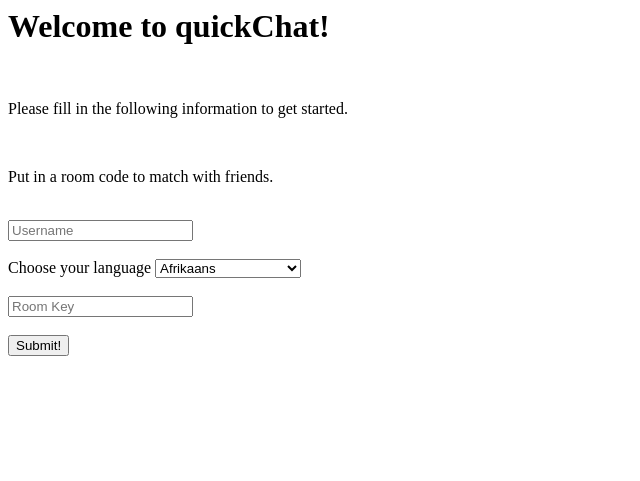
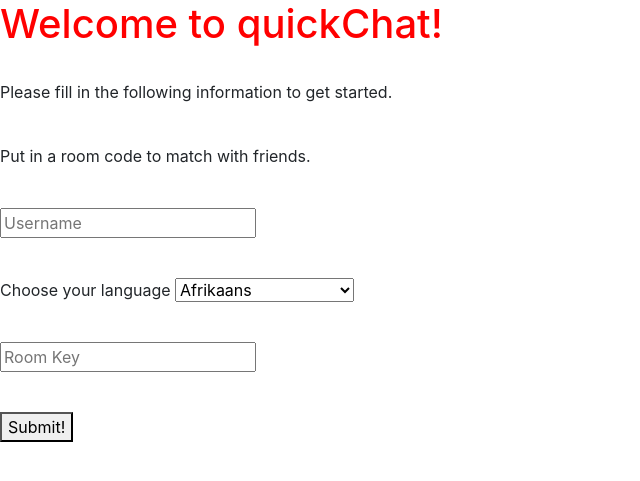
Before and after one commit to JZDaBoss123/quickChat, a Flask app: page / in a window 1280 px wide. Shown: the top 481 px of the page, without its empty margins (0-640 px from the left). Run offline with Flask 2, Linux system fonts and the light colour scheme; some libraries are stand-ins or nearby versions.

Commit message:
css path fixed

```diff
--- /dev/null
+++ b/static/css/main.css
@@ -0,0 +1,8 @@
+.info-form {
+    margin: auto;
+    width: 600px;
+}
+
+h1 {
+    color: red;
+}
--- a/templates/index.html
+++ b/templates/index.html
@@ -3,6 +3,15 @@
     <script src="https://ajax.googleapis.com/ajax/libs/jquery/2.2.4/jquery.min.js"></script>
     <!--import for jquery and socketio-->
     <head>
+        <link rel="stylesheet" href="https://maxcdn.bootstrapcdn.com/bootstrap/4.0.0/css/bootstrap.min.css" integrity="sha384-Gn5384xqQ1aoWXA+058RXPxPg6fy4IWvTNh0E263XmFcJlSAwiGgFAW/dAiS6JXm" crossorigin="anonymous">
+        <link rel="stylesheet" href="{{ url_for('static', filename='css/main.css') }}">
+        <script src="https://code.jquery.com/jquery-3.2.1.slim.min.js" integrity="sha384-KJ3o2DKtIkvYIK3UENzmM7KCkRr/rE9/Qpg6aAZGJwFDMVNA/GpGFF93hXpG5KkN"
+            crossorigin="anonymous"></script>
+        <script src="https://cdnjs.cloudflare.com/ajax/libs/popper.js/1.12.9/umd/popper.min.js" integrity="sha384-ApNbgh9B+Y1QKtv3Rn7W3mgPxhU9K/ScQsAP7hUibX39j7fakFPskvXusvfa0b4Q"
+            crossorigin="anonymous"></script>
+        <script src="https://maxcdn.bootstrapcdn.com/bootstrap/4.0.0/js/bootstrap.min.js" integrity="sha384-JZR6Spejh4U02d8jOt6vLEHfe/JQGiRRSQQxSfFWpi1MquVdAyjUar5+76PVCmYl"
+            crossorigin="anonymous"></script>
+        <!--import for bootstrap-->
     <h1>Welcome to quickChat!</h1> <br>
     <p>Please fill in the following information to get started.</p> <br>
     <p>Put in a room code to match with friends.</p> <br>
@@ -24,16 +33,15 @@
                     r: $('#roomNumber').val(),
                     id: '{{uid}}'
                 }
-                console.log(data);
                 socket.emit('newUser', data)
             })
         })
         </script>
 
-        <input type="text" id="username" placeholder="Username" required> <br><br>
+        <input type="text" id="username" placeholder="Username" class="form-group"> <br><br>
         <label for="language">Choose your language</label>
         <!--language codes for googletrans api-->
-        <select id="language">
+        <select id="language" class="form-group">
             <option value="af">Afrikaans</option>
             <option value="ar">Arabic</option>
             <option value="bg">Bulgarian</option>
@@ -55,7 +63,7 @@
             <option value="es">Spanish</option>
             <option value="th">Thai</option>
         </select><br><br>
-        <input type="text" id="roomNumber" placeholder="Room Key"> <br><br>
+        <input type="text" id="roomNumber" placeholder="Room Key" class="form-group"> <br><br>
 
         <button id="submit">Submit!</button>
     </body>
--- a/templates/style.css
+++ b/templates/main.css
@@ -2,3 +2,7 @@
     margin: auto;
     width: 600px;
 }
+
+h1 {
+    color: red;
+}
```
Also changed, not shown: 3 other files.
